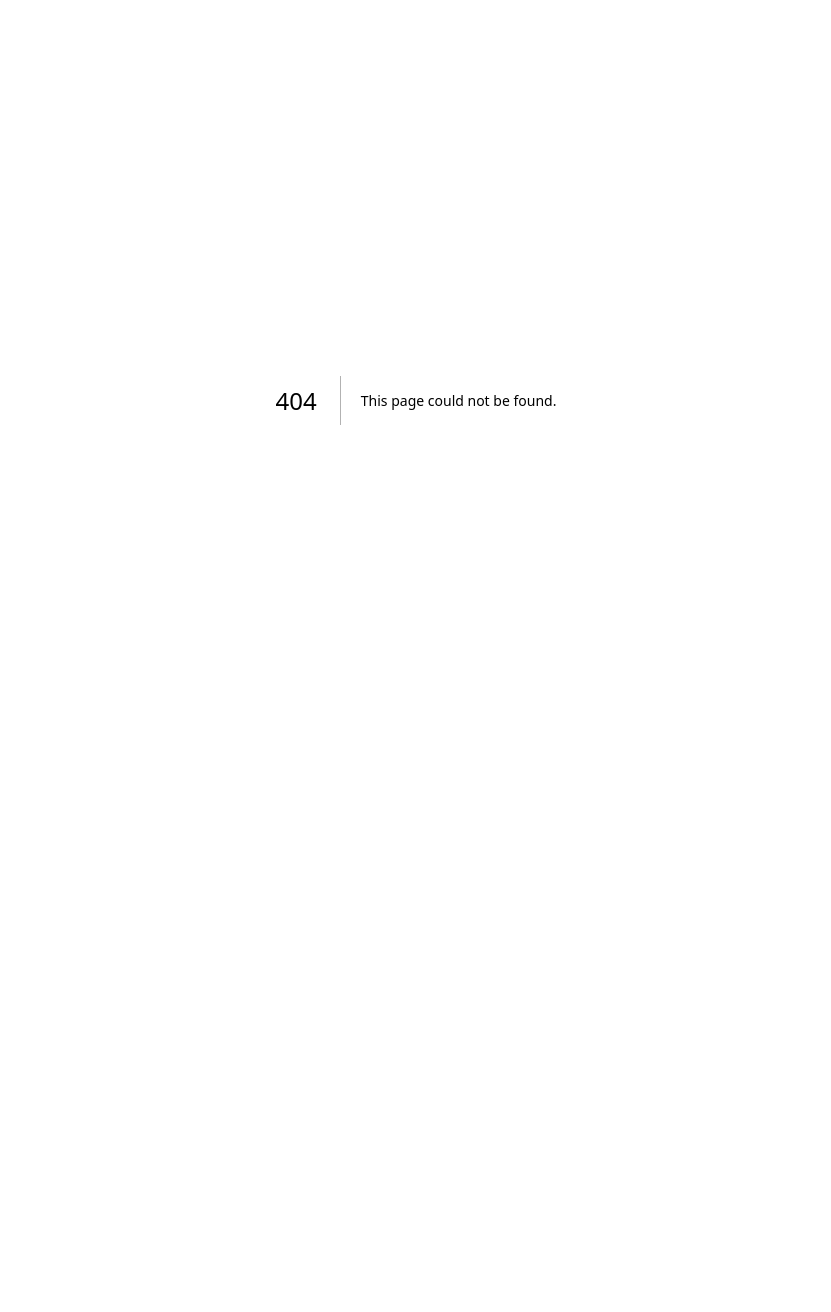
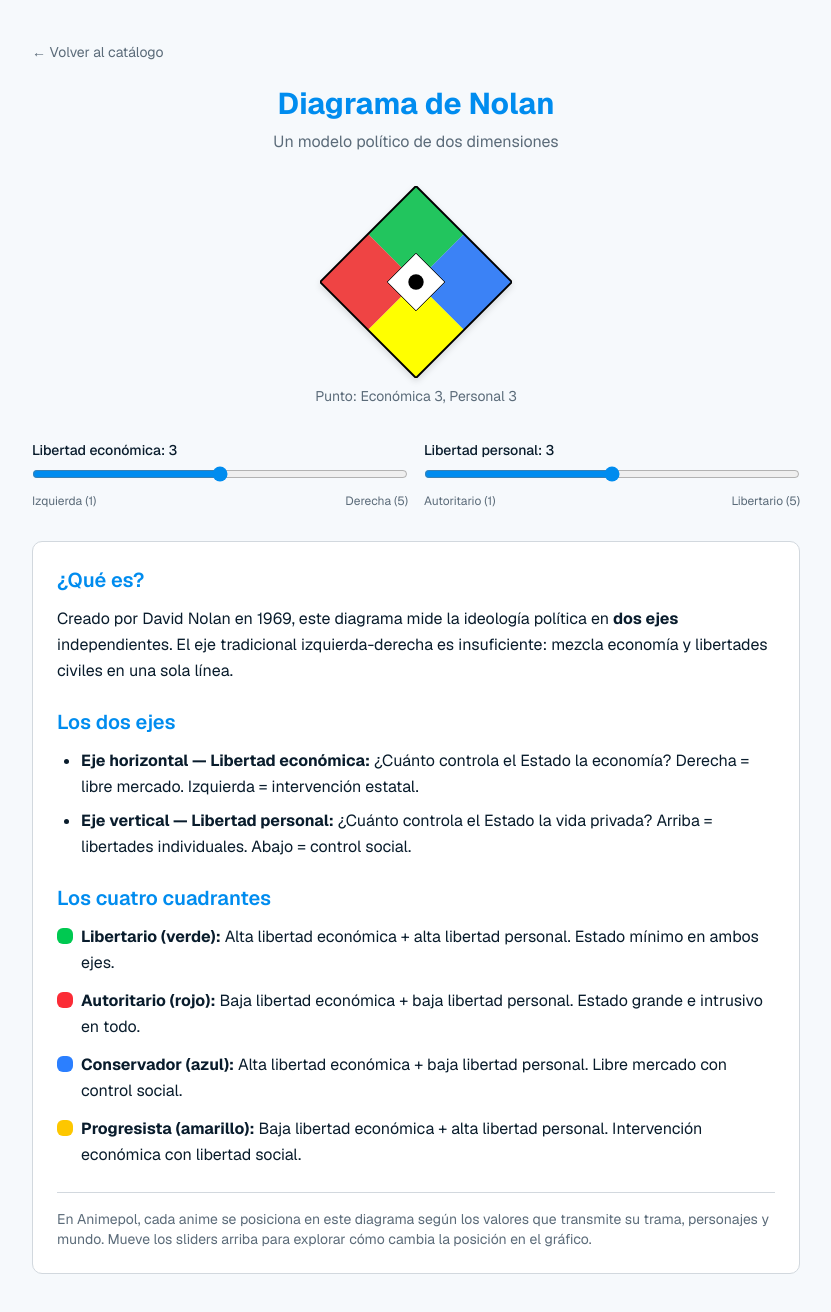
Before and after one commit to aleknss/animepol, a Next.js app: page /diagrama-nolan in a window 1280 px wide. Before the commit this address had no page. Shown: the whole page, without its empty margins (224-1055 px from the left). Before the commit the page ends 800 px from the top, so only its background shows below. Built offline with nearby package versions, Linux system fonts and the light colour scheme.

Commit message:
Diagrama Nolan + explicación

```diff
--- /dev/null
+++ b/app/diagrama-nolan/page.tsx
@@ -0,0 +1,151 @@
+'use client';
+
+import Link from 'next/link';
+import { useState } from 'react';
+import { DiagramaNolanIcon } from '@/components/DiagramaNolanIcon';
+
+export default function DiagramaNolanPage() {
+  const [eco, setEco] = useState(3);
+  const [pers, setPers] = useState(3);
+
+  return (
+    <div className="min-h-screen bg-background py-10 px-4">
+      <div className="max-w-3xl mx-auto">
+        <Link
+          href="/"
+          className="text-sm text-muted-foreground hover:text-foreground mb-6 inline-block"
+        >
+          ← Volver al catálogo
+        </Link>
+
+        <h1 className="text-3xl font-bold text-primary mb-2 text-center">
+          Diagrama de Nolan
+        </h1>
+        <p className="text-muted-foreground text-center mb-8">
+          Un modelo político de dos dimensiones
+        </p>
+
+        <div className="flex flex-col items-center mb-8">
+          <DiagramaNolanIcon eco={eco} pers={pers} className="w-48 h-48 drop-shadow-md" />
+          <div className="mt-2 text-sm text-muted-foreground">
+            Punto: Económica {eco}, Personal {pers}
+          </div>
+        </div>
+
+        <div className="grid grid-cols-1 md:grid-cols-2 gap-4 mb-8">
+          <div>
+            <label className="text-sm font-medium text-foreground">
+              Libertad económica: {eco}
+            </label>
+            <input
+              type="range"
+              min={1}
+              max={5}
+              step={1}
+              value={eco}
+              onChange={(e) => setEco(Number(e.target.value))}
+              className="w-full mt-1 accent-primary"
+            />
+            <div className="flex justify-between text-xs text-muted-foreground mt-1">
+              <span>Izquierda (1)</span>
+              <span>Derecha (5)</span>
+            </div>
+          </div>
+          <div>
+            <label className="text-sm font-medium text-foreground">
+              Libertad personal: {pers}
+            </label>
+            <input
+              type="range"
+              min={1}
+              max={5}
+              step={1}
+              value={pers}
+              onChange={(e) => setPers(Number(e.target.value))}
+              className="w-full mt-1 accent-primary"
+            />
+            <div className="flex justify-between text-xs text-muted-foreground mt-1">
+              <span>Autoritario (1)</span>
+              <span>Libertario (5)</span>
+            </div>
+          </div>
+        </div>
+
+        <div className="space-y-6 text-foreground leading-relaxed bg-card rounded-lg p-6 border">
+          <section>
+            <h2 className="text-xl font-semibold text-primary mb-3">
+              ¿Qué es?
+            </h2>
+            <p>
+              Creado por David Nolan en 1969, este diagrama mide la ideología
+              política en <strong>dos ejes</strong> independientes. El eje
+              tradicional izquierda-derecha es insuficiente: mezcla economía y
+              libertades civiles en una sola línea.
+            </p>
+          </section>
+
+          <section>
+            <h2 className="text-xl font-semibold text-primary mb-3">
+              Los dos ejes
+            </h2>
+            <ul className="list-disc pl-6 space-y-2">
+              <li>
+                <strong>Eje horizontal — Libertad económica:</strong> ¿Cuánto
+                controla el Estado la economía? Derecha = libre mercado.
+                Izquierda = intervención estatal.
+              </li>
+              <li>
+                <strong>Eje vertical — Libertad personal:</strong> ¿Cuánto
+                controla el Estado la vida privada? Arriba = libertades
+                individuales. Abajo = control social.
+              </li>
+            </ul>
+          </section>
+
+          <section>
+            <h2 className="text-xl font-semibold text-primary mb-3">
+              Los cuatro cuadrantes
+            </h2>
+            <div className="space-y-3">
+              <div className="flex items-start gap-2">
+                <span className="inline-block w-4 h-4 rounded-sm bg-green-500 mt-1 shrink-0" />
+                <div>
+                  <strong>Libertario (verde):</strong> Alta libertad económica +
+                  alta libertad personal. Estado mínimo en ambos ejes.
+                </div>
+              </div>
+              <div className="flex items-start gap-2">
+                <span className="inline-block w-4 h-4 rounded-sm bg-red-500 mt-1 shrink-0" />
+                <div>
+                  <strong>Autoritario (rojo):</strong> Baja libertad económica +
+                  baja libertad personal. Estado grande e intrusivo en todo.
+                </div>
+              </div>
+              <div className="flex items-start gap-2">
+                <span className="inline-block w-4 h-4 rounded-sm bg-blue-500 mt-1 shrink-0" />
+                <div>
+                  <strong>Conservador (azul):</strong> Alta libertad económica +
+                  baja libertad personal. Libre mercado con control social.
+                </div>
+              </div>
+              <div className="flex items-start gap-2">
+                <span className="inline-block w-4 h-4 rounded-sm bg-yellow-400 mt-1 shrink-0" />
+                <div>
+                  <strong>Progresista (amarillo):</strong> Baja libertad económica
+                  + alta libertad personal. Intervención económica con libertad
+                  social.
+                </div>
+              </div>
+            </div>
+          </section>
+
+          <p className="text-muted-foreground text-sm pt-4 border-t">
+            En Animepol, cada anime se posiciona en este diagrama según los
+            valores que transmite su trama, personajes y mundo. Mueve los
+            sliders arriba para explorar cómo cambia la posición en el gráfico.
+          </p>
+        </div>
+      </div>
+    </div>
+  );
+}
--- a/components/CatalogoAnimes.tsx
+++ b/components/CatalogoAnimes.tsx
@@ -5,6 +5,8 @@ import SearchBar from './SearchBar';
 import AnimeList from './AnimeList';
 import ThemeToggle from './ThemeToggle';
 import { AnimeConGeneros } from '@/lib/types';
+import Link from 'next/link';
+import { DiagramaNolanIcon } from './DiagramaNolanIcon';
 import { Button } from './ui/button';
 
 interface Props {
@@ -48,8 +50,14 @@ const animesFiltrados = useMemo(() => {
           ¿Cuál es tu alineamiento político según tu anime favorito?
           <span className='text-muted-foreground'> #humor</span>
         </p>
-        <div className='flex justify-center gap-4'>
-          <Button className="my-4 py-4 px-4 hover:cursor-pointer hover:bg-primary/70">Diagrama de Nolan</Button>
+        <div className='flex justify-center gap-4 items-center'>
+          <Link
+            href="/diagrama-nolan"
+            className="my-4 inline-block transition-transform hover:scale-110"
+            aria-label="Diagrama de Nolan"
+          >
+            <DiagramaNolanIcon />
+          </Link>
           <Button className="my-4 py-4 px-4 hover:cursor-pointer" variant="secondary">Envía una sugerencia</Button>
         </div>
       </div>
--- /dev/null
+++ b/components/DiagramaNolanIcon.tsx
@@ -0,0 +1,47 @@
+interface Props {
+  eco?: number;
+  pers?: number;
+  className?: string;
+}
+
+function calcularPosicion(eco: number, pers: number) {
+  const x = (eco - pers + 4) * 12.5;
+  const y = 100 - (eco + pers - 2) * 12.5;
+  return { x, y };
+}
+
+export function DiagramaNolanIcon({ eco = 3, pers = 3, className }: Props) {
+  const { x: dotX, y: dotY } = calcularPosicion(eco, pers);
+
+  return (
+    <svg
+      viewBox="0 0 100 100"
+      className={className ?? "w-24 h-24 drop-shadow-sm"}
+      role="img"
+      aria-label={`Gráfico de Nolan: Económica ${eco}, Personal ${pers}`}
+    >
+      <polygon points="50,0 75,25 50,50 25,25" fill="#22c55e" />
+      <polygon points="0,50 25,25 50,50 25,75" fill="#ef4444" />
+      <polygon points="100,50 75,25 50,50 75,75" fill="#3b82f6" />
+      <polygon points="50,100 75,75 50,50 25,75" fill="#ffff00" />
+      <polygon
+        points="50,35 65,50 50,65 35,50"
+        fill="white"
+        stroke="black"
+        strokeWidth="0.5"
+      />
+      <polygon
+        points="50,0 100,50 50,100 0,50"
+        fill="none"
+        stroke="black"
+        strokeWidth="1"
+      />
+      <circle
+        cx={dotX}
+        cy={dotY}
+        r="4"
+        fill="black"
+      />
+    </svg>
+  );
+}
```
Also changed, not shown: 1 other file (tests, documents, lock files or other folders).
